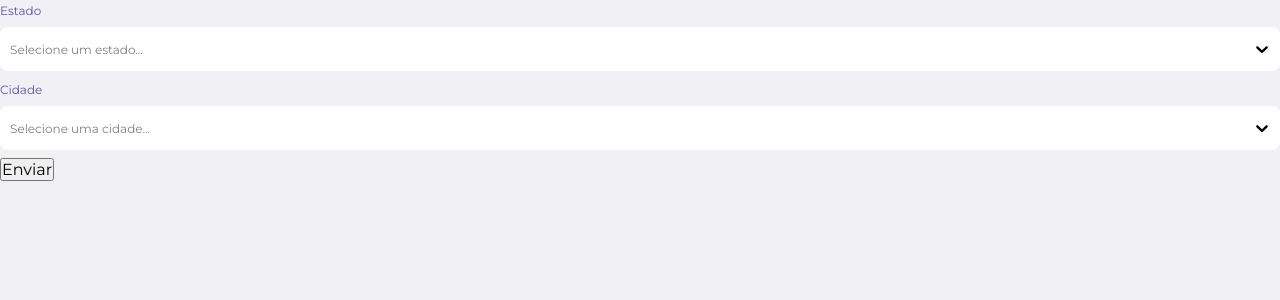
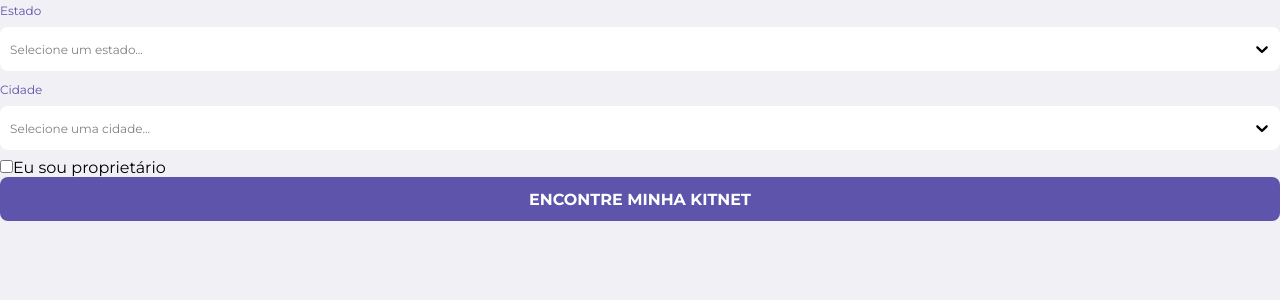
Before and after one commit to gmcotta/kitmatch-web, a React (Create React App) app: page /test in a window 1280 px wide. Shown: the top 300 px of the page. Built offline with nearby package versions, Linux system fonts and the light colour scheme; no server answers.

Commit message:
Using Route Component Props to redirect form

```diff
--- a/src/components/HomeButton/index.tsx
+++ b/src/components/HomeButton/index.tsx
@@ -2,8 +2,13 @@ import React from 'react';
 
 import { Button } from './styles';
 
-const HomeButton: React.FC = ({ children }) => {
-  return <Button type="button">{children}</Button>;
+interface ButtonProps {
+  children?: React.ReactNode;
+  type?: 'button' | 'submit' | 'reset';
+}
+
+const HomeButton: React.FC<ButtonProps> = ({ children, type }) => {
+  return <Button type={type}>{children}</Button>;
 };
 
 export default HomeButton;
--- a/src/pages/TestForm/index.tsx
+++ b/src/pages/HomeForm/index.tsx
@@ -1,13 +1,16 @@
 import React, { useState, useEffect } from 'react';
-import { Field, FormikProps, FormikHelpers, withFormik } from 'formik';
+import { Field, FormikProps, FormikBag, withFormik } from 'formik';
 import axios from 'axios';
 import * as Yup from 'yup';
+import { RouteComponentProps } from 'react-router-dom';
 
 import HomeSelect from '../../components/HomeSelect';
+import HomeButton from '../../components/HomeButton';
 
 interface FormValues {
   uf: string;
   city: string;
+  owner: boolean;
 }
 
 interface IBGEUfResponse {
@@ -31,15 +34,20 @@ const formikEnhancer = withFormik({
   mapPropsToValues: () => ({
     uf: '',
     city: '',
+    owner: false,
   }),
-  handleSubmit: (values: FormValues, actions: FormikHelpers<FormValues>) => {
-    console.log(values);
-    actions.setSubmitting(false);
+  handleSubmit: (
+    values: FormValues,
+    formikBag: FormikBag<RouteComponentProps, FormValues>,
+  ) => {
+    const { history } = formikBag.props;
+    formikBag.setSubmitting(false);
+    values.owner ? history.push('/create') : history.push('/search');
   },
 });
 
 const MyForm = (props: FormikProps<FormValues>) => {
-  const { values, errors, handleSubmit } = props;
+  const { values, errors, setFieldValue, handleSubmit } = props;
 
   const [UFs, setUFs] = useState<UFSelect[]>([]);
   const [cities, setCities] = useState<UFSelect[]>([]);
@@ -62,7 +70,7 @@ const MyForm = (props: FormikProps<FormValues>) => {
   }, []);
 
   useEffect(() => {
-    if (values.uf !== '0') {
+    if (values.uf !== '') {
       axios
         .get<IBGECityResponse[]>(
           `https://servicodados.ibge.gov.br/api/v1/localidades/estados/${values.uf}/municipios`,
@@ -98,7 +106,18 @@ const MyForm = (props: FormikProps<FormValues>) => {
         placeholder="Selecione uma cidade..."
         error={errors.city}
       />
-      <button type="submit">Enviar</button>
+      <label htmlFor="owner">
+        <input
+          name="owner"
+          type="checkbox"
+          onChange={() => setFieldValue('owner', !values.owner)}
+        />
+        Eu sou proprietário
+      </label>
+      <br />
+      <HomeButton type="submit">
+        {values.owner ? 'Anunciar minha kitnet' : 'Encontre minha kitnet'}
+      </HomeButton>
       {/* <p>{JSON.stringify(props, null, 2)}</p> */}
     </form>
   );
--- a/src/routes/index.tsx
+++ b/src/routes/index.tsx
@@ -2,7 +2,7 @@ import React from 'react';
 import { Switch, Route } from 'react-router-dom';
 
 import Home from '../pages/Home';
-import TestForm from '../pages/TestForm';
+import HomeForm from '../pages/HomeForm';
 import CreateKitnet from '../pages/CreateKitnet';
 import SearchKitnet from '../pages/SearchKitnet';
 
@@ -10,7 +10,7 @@ const Routes: React.FC = () => {
   return (
     <Switch>
       <Route exact path="/" component={Home} />
-      <Route path="/test" component={TestForm} />
+      <Route path="/test" component={HomeForm} />
       <Route path="/create" component={CreateKitnet} />
       <Route path="/search" component={SearchKitnet} />
     </Switch>
```
